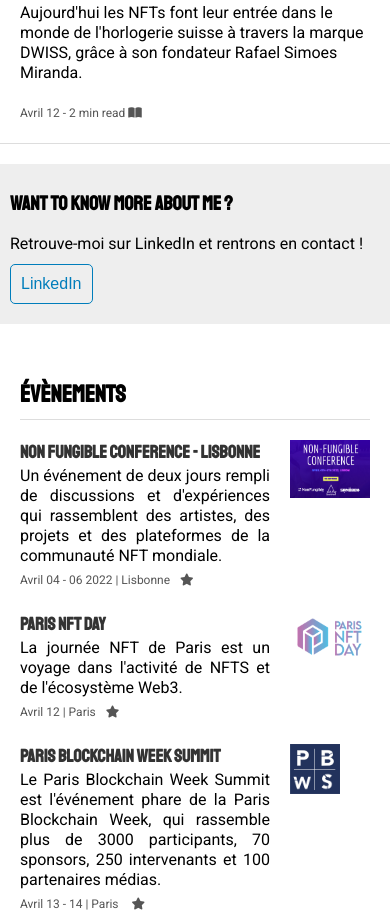
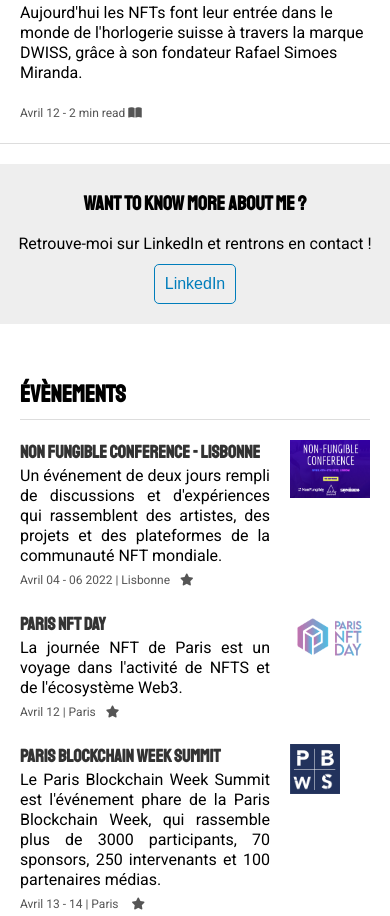
Before and after one commit to arayauchiwa/Rossella-Book, a plain HTML site: page index.html in a window 390 px wide. Shown: the part 1360-2276 px from the top of the page. Drawn offline with Linux system fonts and the light colour scheme.

Commit message:
style mobile

```diff
--- a/css/style.mobile.css
+++ b/css/style.mobile.css
@@ -68,9 +68,13 @@ header {
   /* ads */
   /* Nous passons en direction colonne  : */
   .ads {
-    padding: 2rem 1rem;
+    padding: 2rem 1.1rem;
     display: flex;
     flex-direction: column;
+    align-items: center;
+
+    /* justify-content: center; */
+
   }
 
   .ads h1 {
@@ -118,3 +122,13 @@ header {
     padding: 0 2rem 0 0;
     text-align: justify;
   }
+
+  /* section .ads {
+    display: inline-flex;
+    justify-content:space-around;
+
+  } */
+
+  form {
+    /* margin: 0 50%; */
+  }
--- a/index.html
+++ b/index.html
@@ -22,7 +22,7 @@
       src="https://kit.fontawesome.com/84c726acc8.js"
       crossorigin="anonymous"
     ></script>
-    <link rel="shortcut icon" href="./img/Copie de Beige Paysage Montagne Voyage Photo Carte postale.png"/>
+    <link rel="shortcut icon" href="./img/favicon book.png"/>
     <title>Rossella's Book | Accueil</title>
   </head>
   <body>
```
Also changed, not shown: img/Copie de Beige Paysage Montagne Voyage Photo Carte postale.png (deleted), img/favicon book.png (added).
